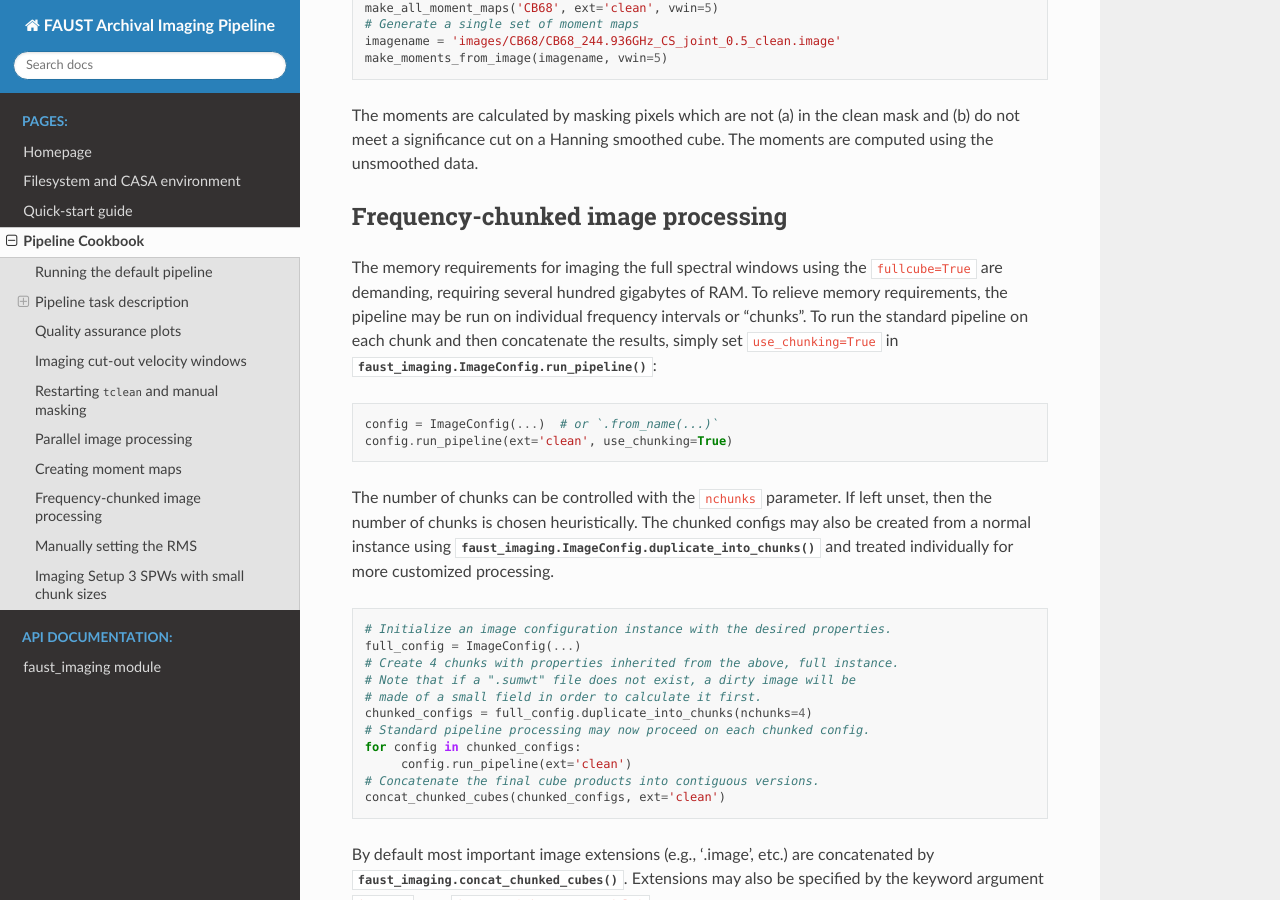
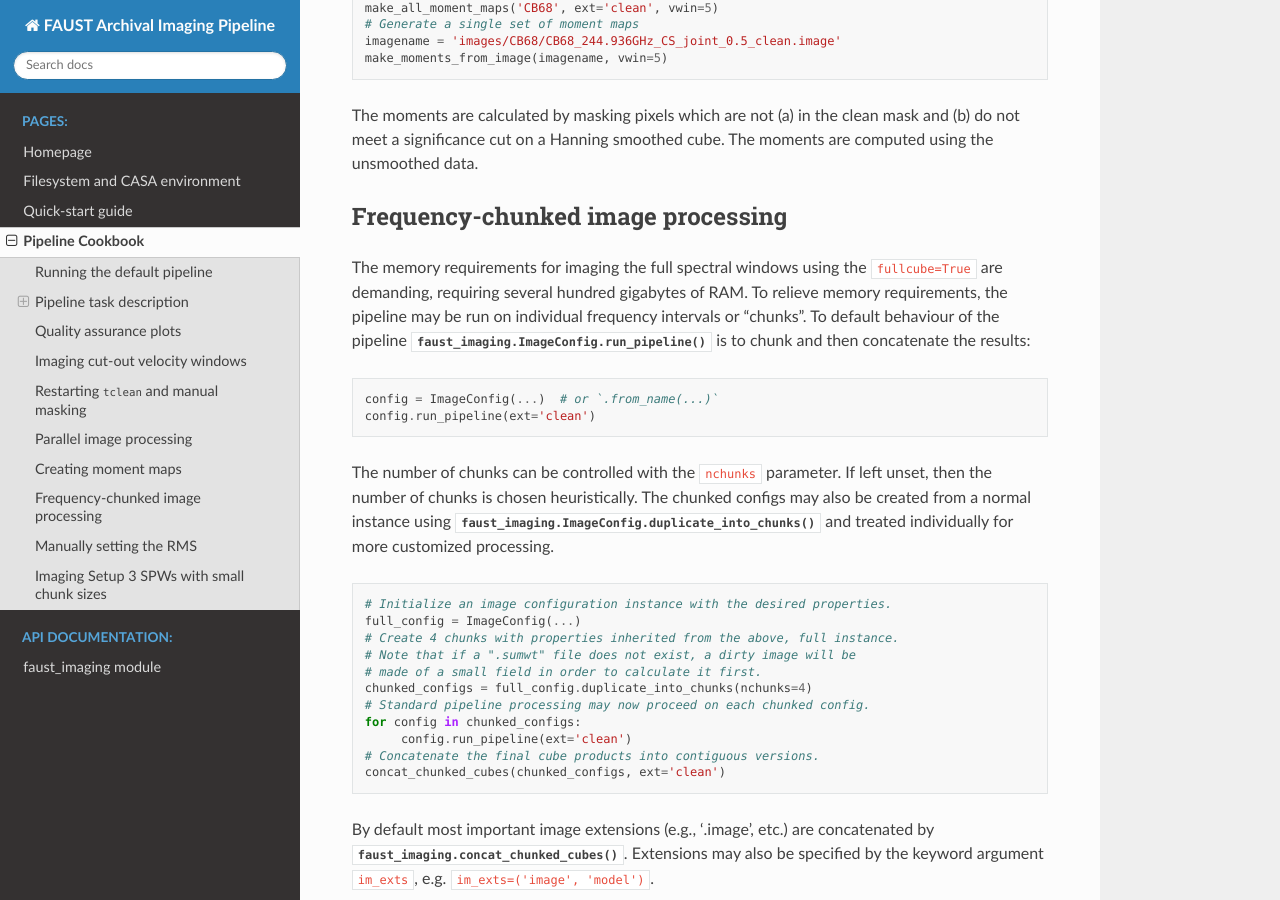
Before and after one commit to autocorr/faust_line_imaging, a Sphinx documentation site: the page built from docs/source/recipes.rst, in a window 1280 px wide and 900 px high, scrolled down 6100 px. Built offline with Sphinx 7.4.7 and the Read the Docs theme 2.0.0, drawn with Linux system fonts in a browser that asks for light colours.

Commit message:
Minor edits

```diff
--- a/docs/source/recipes.rst
+++ b/docs/source/recipes.rst
@@ -339,14 +339,14 @@ Frequency-chunked image processing
 The memory requirements for imaging the full spectral windows using the
 ``fullcube=True`` are demanding, requiring several hundred gigabytes of RAM.
 To relieve memory requirements, the pipeline may be run on individual
-frequency intervals or "chunks". To run the standard pipeline on each
-chunk and then concatenate the results, simply set ``use_chunking=True``
-in :meth:`faust_imaging.ImageConfig.run_pipeline`:
+frequency intervals or "chunks". To default behaviour of the pipeline
+:meth:`faust_imaging.ImageConfig.run_pipeline` is to chunk and then concatenate
+the results:
 
 .. code-block:: python
 
    config = ImageConfig(...)  # or `.from_name(...)`
-   config.run_pipeline(ext='clean', use_chunking=True)
+   config.run_pipeline(ext='clean')
 
 The number of chunks can be controlled with the ``nchunks`` parameter.  If left
 unset, then the number of chunks is chosen heuristically.  The chunked configs
```
